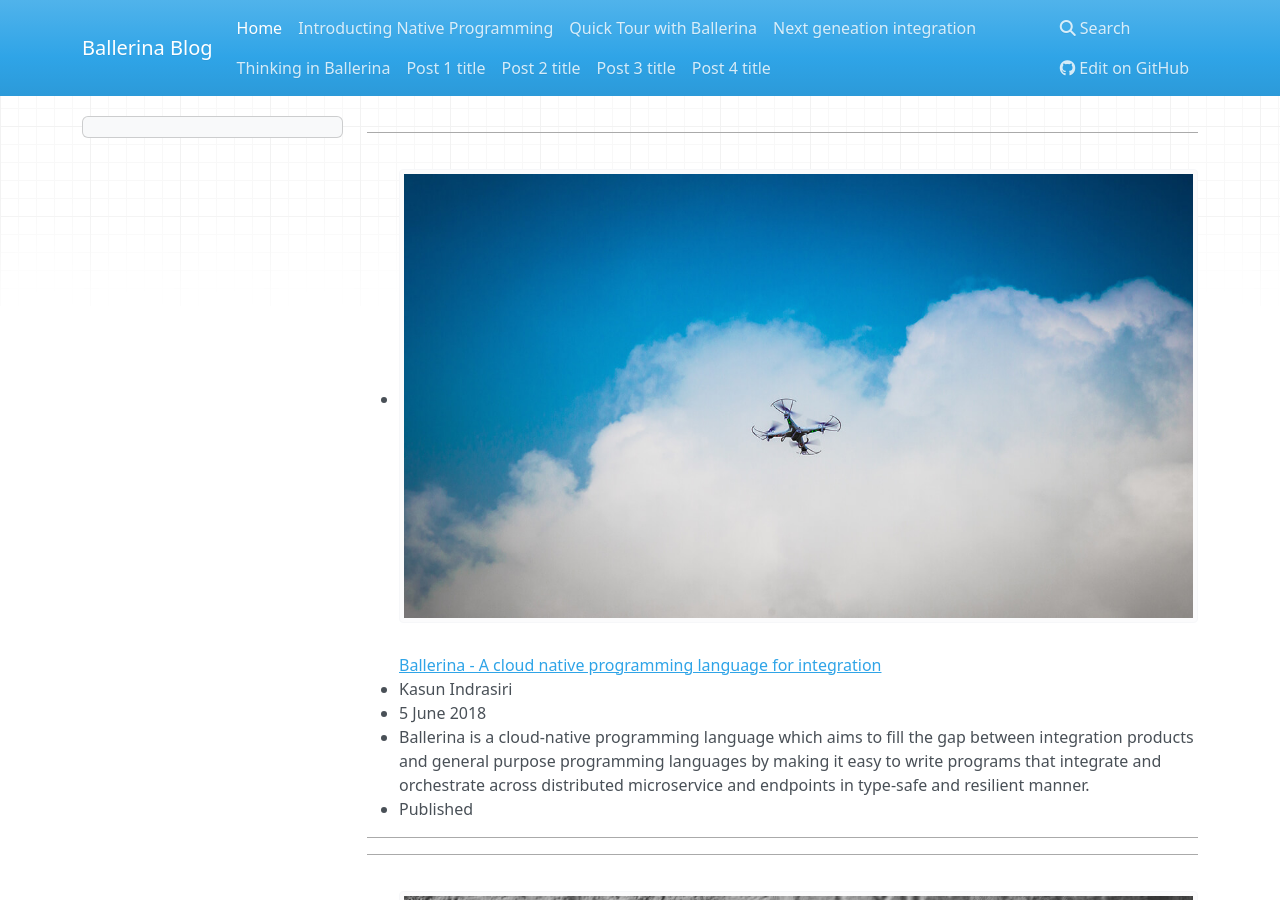
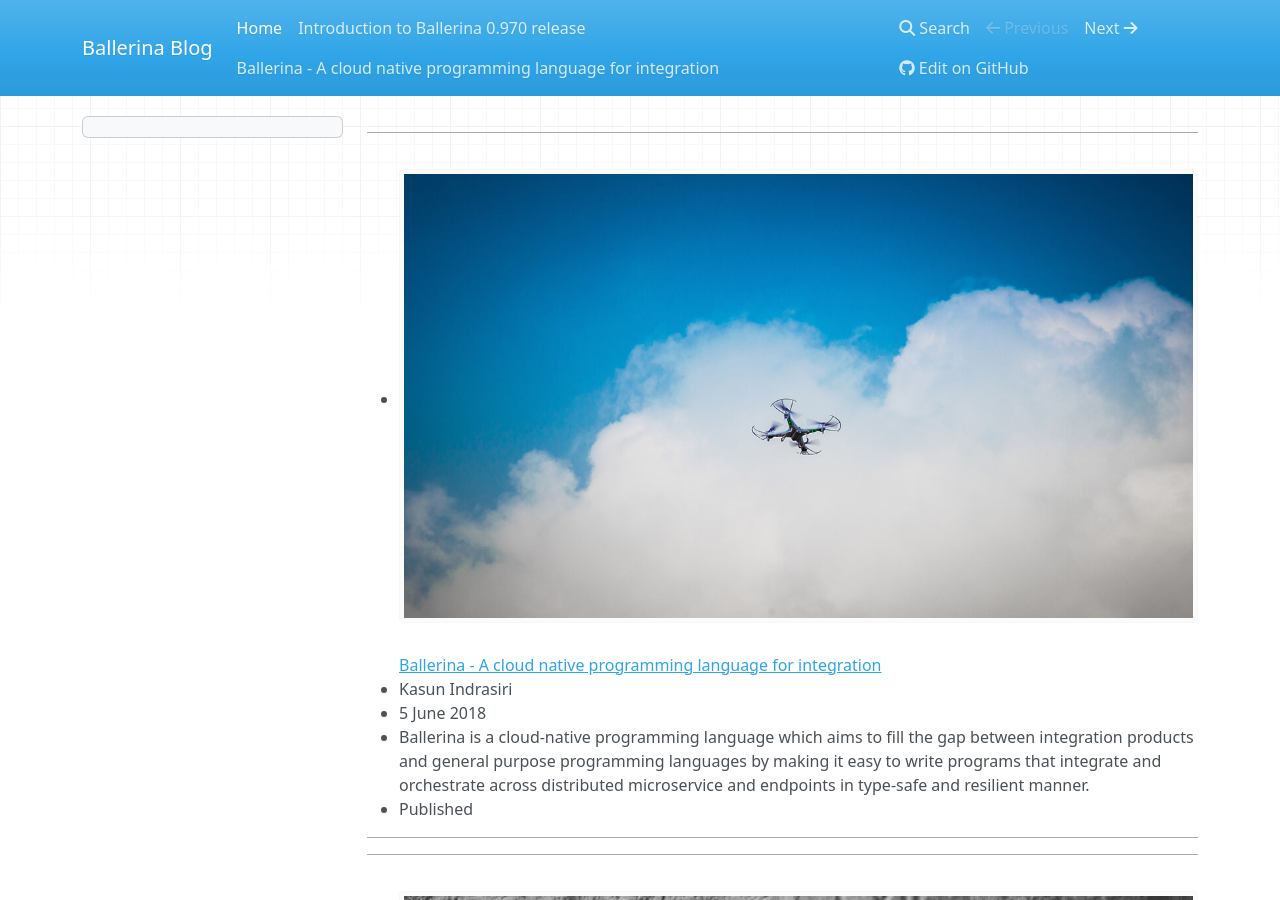
Before and after one commit to ballerina-platform/blog, an MkDocs documentation site: the page built from docs/index.md, in a window 1280 px wide and 900 px high. Built offline with MkDocs 1.6.1, drawn with Linux system fonts in a browser that asks for light colours; nearby versions of some CDN libraries; old or Windows-style settings are respelled for this version of MkDocs.

Commit message:
Remove the dummy posts from the config file

```diff
--- a/mkdocs.yml
+++ b/mkdocs.yml
@@ -5,18 +5,12 @@ site_author: WSO2, Inc.
 copyright: 2018 WSO2, Inc.
 pages:
 - Home: 'index.md'
-- Introducting Native Programming: 'posts/thinking-in-ballerina.md'
-- Quick Tour with Ballerina: 'posts/quick-tour with-ballerina.md'
-- Next geneation integration: 'posts/next-geneation-integration.md'
-- Thinking in Ballerina: 'posts/introducting-native-programming.md'
-- Post 1 title: 'posts/post_0001.md'
-- Post 2 title: 'posts/post_0002.md'
-- Post 3 title: 'posts/post_0003.md'
-- Post 4 title: 'posts/post_0004.md'
+- Introduction to Ballerina 0.970 release : 'posts/introduction-to-ballerina-0.970.md'
+- Ballerina - A cloud native programming language for integration : 'posts/ballerina-a-cloud-native-programming-language.md'
 
 
 theme: null
 theme_dir: ballerina.io-blog-theme
-base_common_resouce_url : 'https://stage.ballerina.io'
+base_common_resouce_url : 'https://ballerina.io'
 markdown_extensions:
  - meta
```
